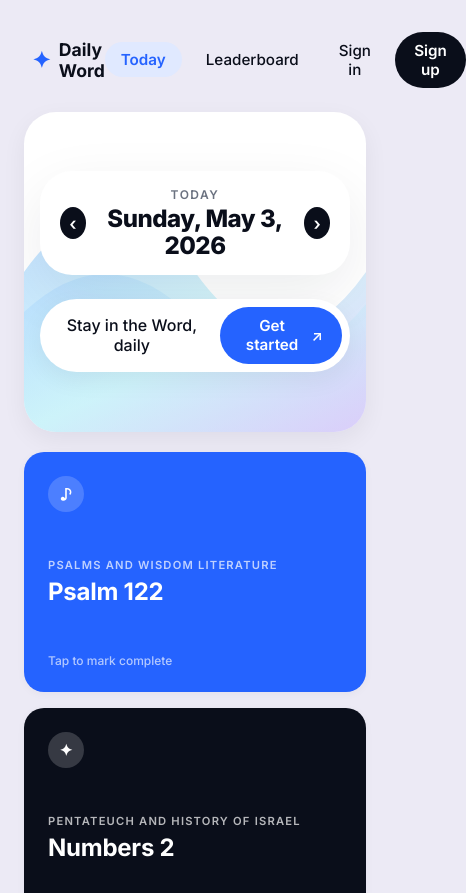
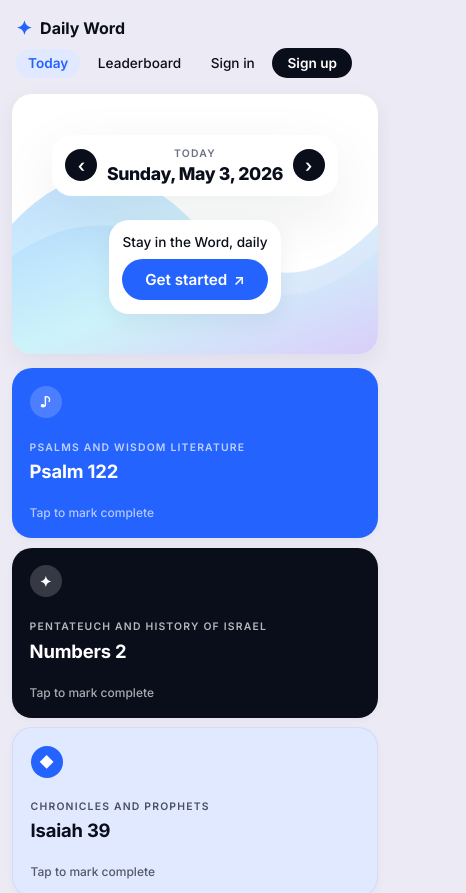
Before and after one commit to acsahl/BBR, a React (Vite) app: page / in a window 390 px wide. Shown: the top 893 px of the page, 466 px wide, since content can reach past the window. Built offline with nearby package versions, Linux system fonts and the light colour scheme.

Commit message:
Mobile responsive layout across hero, readings, modal, leaderboard, insights

```diff
--- a/src/components/AuthModal.css
+++ b/src/components/AuthModal.css
@@ -139,3 +139,11 @@
   font-size: inherit;
 }
 .mode-switch button:hover { text-decoration: underline; }
+
+@media (max-width: 700px) {
+  .modal-overlay { padding: 0.5rem; align-items: flex-start; padding-top: 2rem; }
+  .modal { padding: 1.5rem 1.25rem; border-radius: var(--radius-md); }
+  .modal-title { font-size: 1.25rem; }
+  .modal-subtitle { font-size: 0.88rem; margin-bottom: 1rem; }
+  .field input { font-size: 0.95rem; }
+}
--- a/src/components/HeroCard.css
+++ b/src/components/HeroCard.css
@@ -151,9 +151,33 @@
   font-size: 0.7rem;
 }
 
-@media (max-width: 600px) {
-  .hero { min-height: 320px; padding: 1.5rem 1rem; }
-  .hero-pill { padding: 1rem 1.25rem; gap: 0.75rem; }
-  .day-nav { width: 2rem; height: 2rem; font-size: 1.1rem; }
+@media (max-width: 700px) {
+  .hero { min-height: 260px; padding: 1.25rem 0.75rem; border-radius: var(--radius-md); }
+  .hero-pill {
+    padding: 0.75rem 0.85rem;
+    gap: 0.6rem;
+    border-radius: var(--radius-md);
+    width: 100%;
+    max-width: 360px;
+  }
+  .day-nav { width: 2rem; height: 2rem; font-size: 1.1rem; flex-shrink: 0; }
+  .hero-eyebrow { font-size: 0.65rem; letter-spacing: 1.2px; }
+  .hero-date {
+    font-size: 1.1rem;
+    line-height: 1.15;
+  }
+  .hero-cta {
+    flex-direction: column;
+    border-radius: var(--radius-md);
+    padding: 0.85rem;
+    gap: 0.6rem;
+    text-align: center;
+    font-size: 0.85rem;
+  }
+  .cta-button {
+    width: 100%;
+    justify-content: center;
+    padding: 0.7rem;
+  }
   .hero-badge { display: none; }
 }
--- a/src/components/InsightPanel.css
+++ b/src/components/InsightPanel.css
@@ -149,3 +149,11 @@
   cursor: pointer;
 }
 .btn-small:hover { background: var(--ink); }
+
+@media (max-width: 700px) {
+  .insights { padding: 1.1rem; border-radius: var(--radius-md); }
+  .insights-header h2 { font-size: 1.1rem; }
+  .insights-form textarea { font-size: 0.9rem; padding: 0.7rem 0.85rem; }
+  .insight-content { font-size: 0.9rem; }
+  .insight-meta { flex-wrap: wrap; gap: 0.4rem; }
+}
--- a/src/components/Leaderboard.css
+++ b/src/components/Leaderboard.css
@@ -171,3 +171,20 @@
   color: var(--muted);
   box-shadow: var(--shadow-sm);
 }
+
+@media (max-width: 700px) {
+  .lb { padding: 1.1rem; border-radius: var(--radius-md); }
+  .lb-header h2 { font-size: 1.1rem; }
+  .lb-row {
+    grid-template-columns: auto 1fr auto;
+    padding: 0.65rem 0.6rem 0.5rem;
+    gap: 0.6rem;
+  }
+  .lb-name { font-size: 0.95rem; }
+  .lb-bubble {
+    font-size: 0.7rem;
+    padding: 0.35rem 0.6rem;
+  }
+  .lb-days { font-size: 0.78rem; }
+  .bar-label { font-size: 0.85rem; }
+}
--- a/src/components/ReadingCard.css
+++ b/src/components/ReadingCard.css
@@ -85,3 +85,10 @@
   opacity: 0.65;
   font-weight: 500;
 }
+
+@media (max-width: 700px) {
+  .reading-card { padding: 1.1rem; min-height: 170px; gap: 0.75rem; }
+  .reading-icon { width: 2rem; height: 2rem; font-size: 0.9rem; }
+  .reading-passage { font-size: 1.15rem; }
+  .reading-label { font-size: 0.65rem; }
+}
--- a/src/components/ReadingsGrid.css
+++ b/src/components/ReadingsGrid.css
@@ -20,7 +20,15 @@
   }
 }
 
-@media (max-width: 500px) {
+@media (max-width: 700px) {
+  .readings-grid {
+    grid-template-columns: 1fr 1fr;
+    gap: 0.6rem;
+    min-height: auto;
+  }
+}
+
+@media (max-width: 420px) {
   .readings-grid {
     grid-template-columns: 1fr;
   }
--- a/src/styles/app.css
+++ b/src/styles/app.css
@@ -103,3 +103,32 @@
   border-radius: var(--radius-sm);
   text-align: center;
 }
+
+/* ---------- Mobile ---------- */
+@media (max-width: 700px) {
+  .app { padding: 0.75rem; }
+  .app-header {
+    flex-wrap: wrap;
+    gap: 0.5rem;
+    padding: 0.25rem 0.25rem 1rem;
+  }
+  .brand { font-size: 1rem; }
+  .brand-mark { font-size: 1.2rem; }
+  .app-nav {
+    width: 100%;
+    justify-content: flex-start;
+    flex-wrap: wrap;
+    gap: 0.35rem;
+  }
+  .nav-link {
+    padding: 0.4rem 0.75rem;
+    font-size: 0.85rem;
+  }
+  .btn-primary {
+    padding: 0.45rem 0.95rem;
+    font-size: 0.85rem;
+  }
+  .app-main { gap: 0.85rem; }
+  .completion-summary { padding: 0.5rem; }
+  .completion-count { font-size: 1.25rem; }
+}
```
